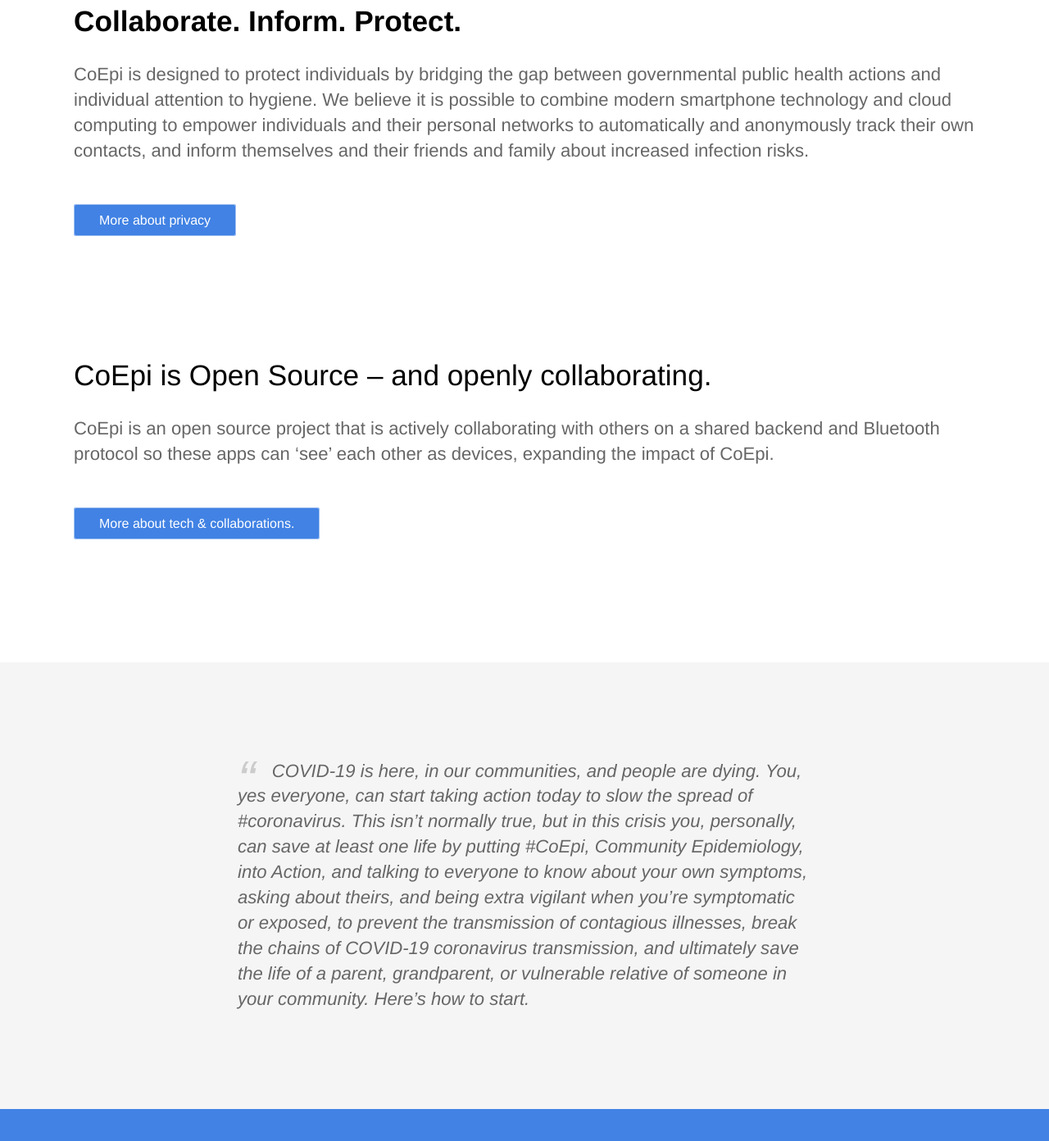
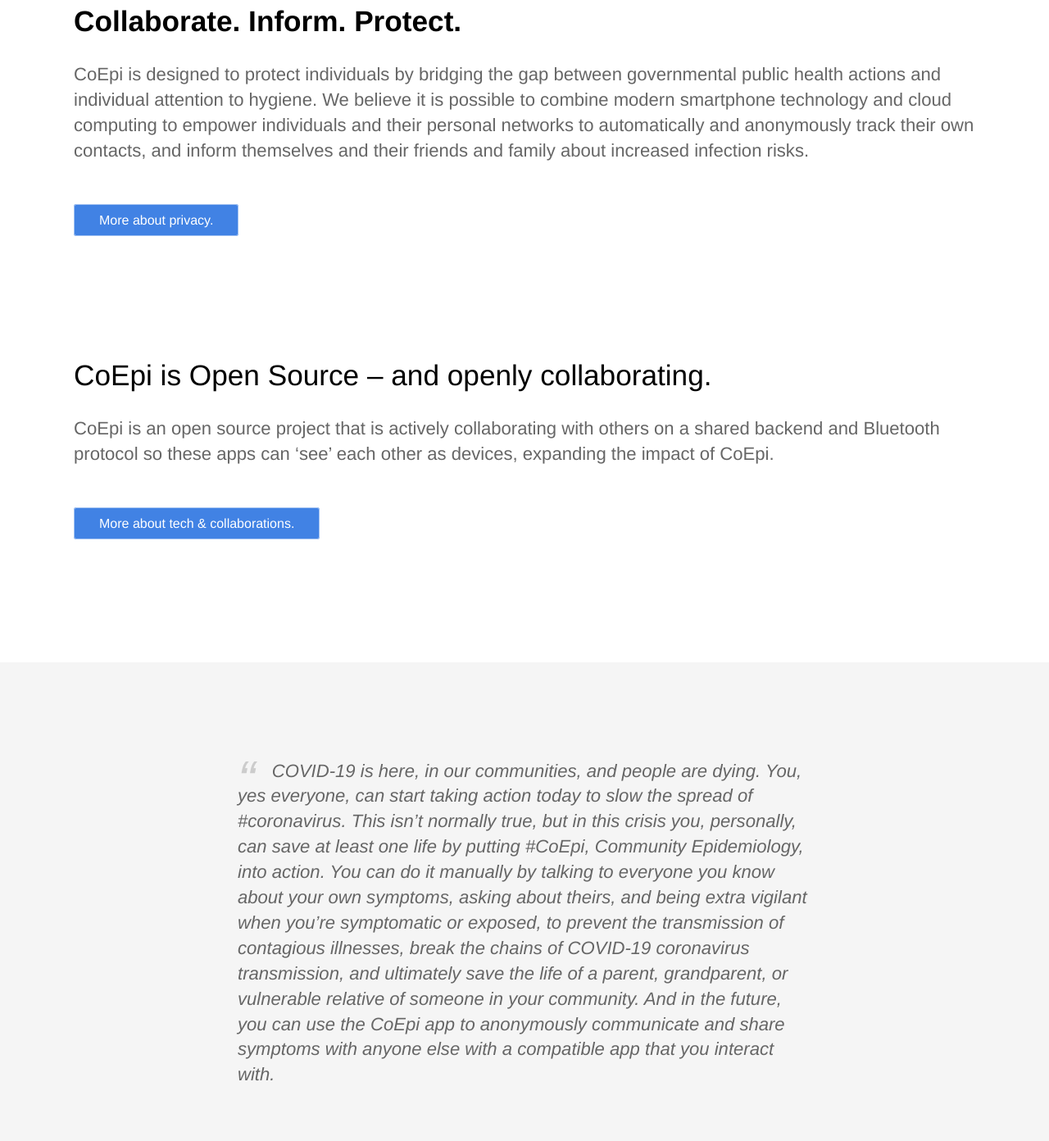
Before and after one commit to Co-Epi/website, a Jekyll site: the page built from index.html, in a window 1280 px wide and 1400 px high, scrolled down 1468 px. Shown: the top 1392 px of the window at 82% size. Built offline with Jekyll 4.4.1, drawn with Linux system fonts in a browser that asks for light colours; the list of posts is cut into pages by our own code.

Commit message:
Typo and grammar fixes

```diff
--- a/index.html
+++ b/index.html
@@ -30,7 +30,7 @@
 			<div class="text editable">
 				<h2><strong>Collaborate. Inform. Protect.</strong></h2>
 				<p>CoEpi is designed to protect individuals by bridging the gap between governmental public health actions and individual attention to hygiene. We believe it is possible to combine modern smartphone technology and cloud computing to empower individuals and their personal networks to automatically and anonymously track their own contacts, and inform themselves and their friends and family about increased infection risks.</p>
-        <div class="cta button"><a href="{{ site.baseurl }}/privacy/">More about privacy</a></div>
+        <div class="cta button"><a href="{{ site.baseurl }}/privacy/">More about privacy.</a></div>
         </div>
 
 		</div>
@@ -52,7 +52,7 @@
 		<div class="container flex">
 			<div class="testimonial-block">
 				<blockquote>
-					<p class="editable">COVID-19 is here, in our communities, and people are dying. You, yes everyone, can start taking action today to slow the spread of #coronavirus. This isn’t normally true, but in this crisis you, personally, can save at least one life by putting #CoEpi, Community Epidemiology, into Action, and talking to everyone to know about your own symptoms, asking about theirs, and being extra vigilant when you’re symptomatic or exposed, to prevent the transmission of contagious illnesses, break the chains of COVID-19 coronavirus transmission, and ultimately save the life of a parent, grandparent, or vulnerable relative of someone in your community. Here’s how to start.</p>
+					<p class="editable">COVID-19 is here, in our communities, and people are dying. You, yes everyone, can start taking action today to slow the spread of #coronavirus. This isn’t normally true, but in this crisis you, personally, can save at least one life by putting #CoEpi, Community Epidemiology, into action. You can do it manually by talking to everyone you know about your own symptoms, asking about theirs, and being extra vigilant when you’re symptomatic or exposed, to prevent the transmission of contagious illnesses, break the chains of COVID-19 coronavirus transmission, and ultimately save the life of a parent, grandparent, or vulnerable relative of someone in your community. And in the future, you can use the CoEpi app to anonymously communicate and share symptoms with anyone else with a compatible app that you interact with.</p>
 				</blockquote>
 			</div>
 		</div>
```
